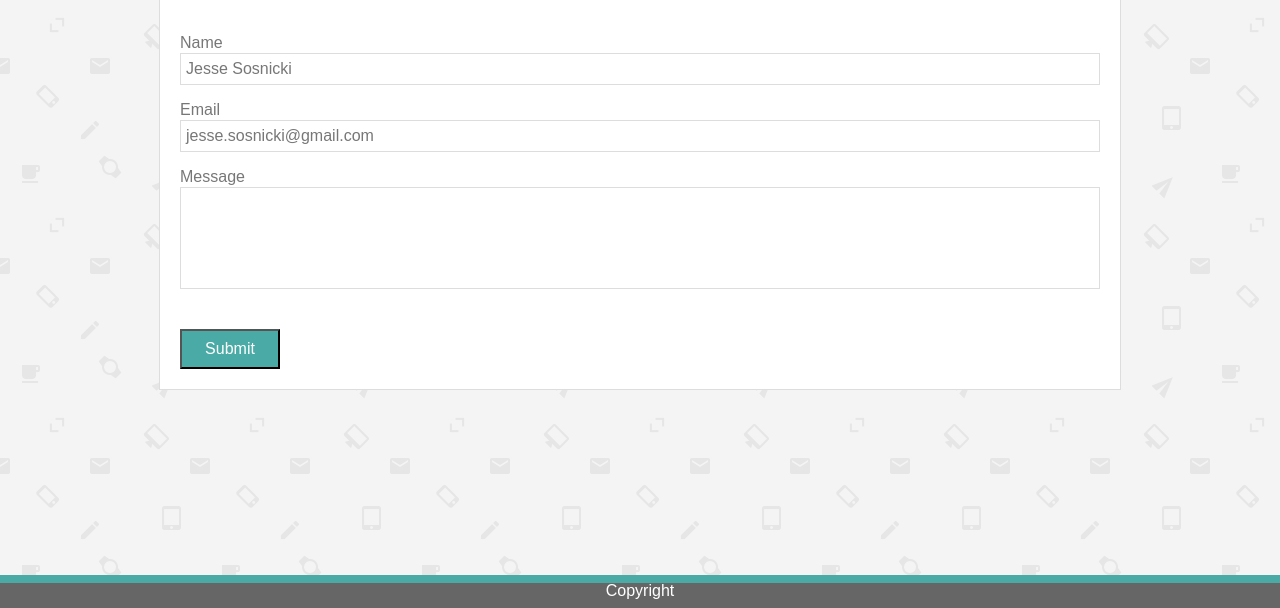
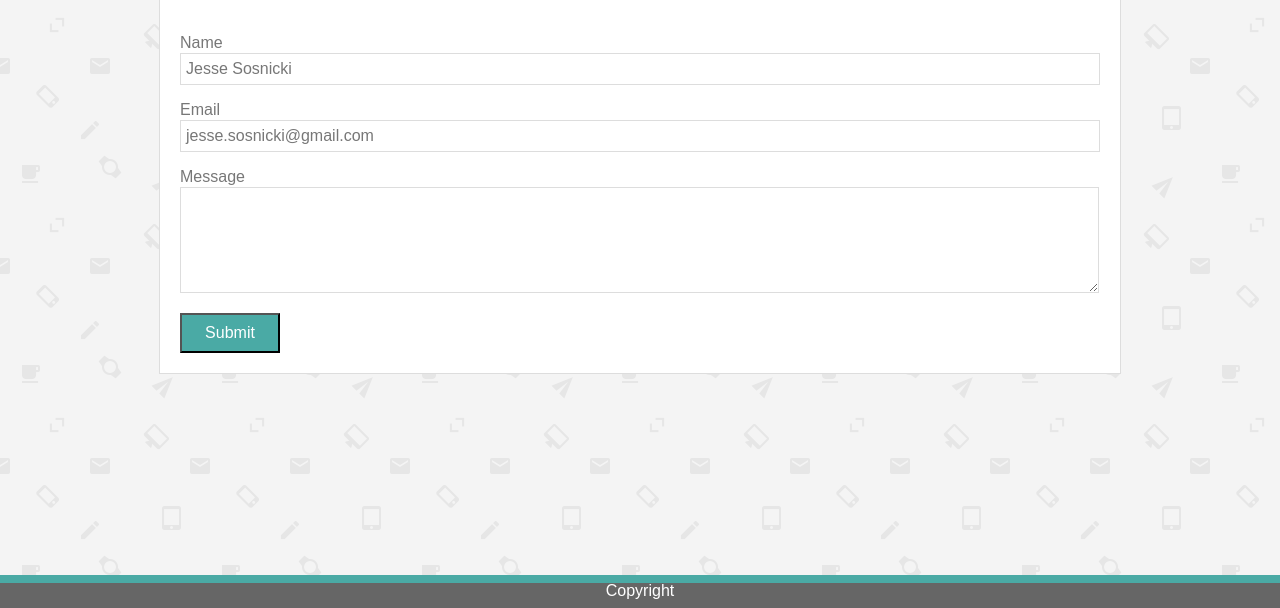
Before and after one commit to jsosnicki647/Basic-Portfolio, a plain HTML site: page contact.html in a window 1280 px wide. Shown: the part 192-800 px from the top of the page. Drawn offline with Linux system fonts and the light colour scheme.

Commit message:
changed message box to text area

```diff
--- a/assets/css/style.css
+++ b/assets/css/style.css
@@ -1,5 +1,5 @@
 #message-box{
-   width: 918px;
+   width: 913px;
    height: 100px;
 }
 
@@ -10,6 +10,11 @@
 
 #wrapper{
    min-height: 100%;
+}
+
+textarea{
+   width: 960px;
+   height: 500px;
 }
 
 #img-gal{
--- a/contact.html
+++ b/contact.html
@@ -31,7 +31,7 @@
             <p>Email</p>
             <div class="box grey-border arial">jesse.sosnicki@gmail.com</div>
             <p>Message</p>
-            <div id="message-box" class="grey-border"></div>
+            <textarea id="message-box" class="grey-border"></textarea>
             <br>
             <br>
             <button class="teal-white arial">Submit</button>
```
Also changed, not shown: assets/css/test.html (added, +13 -0 lines).
